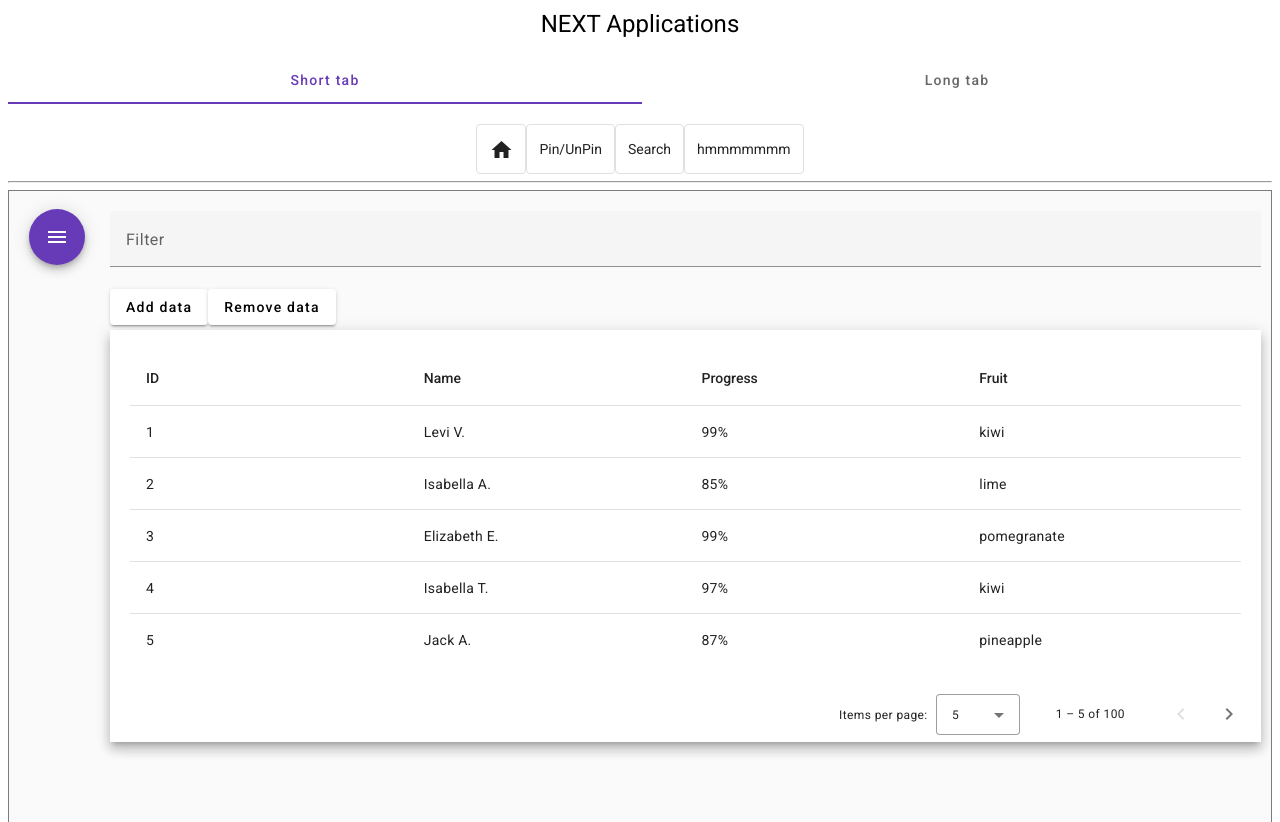
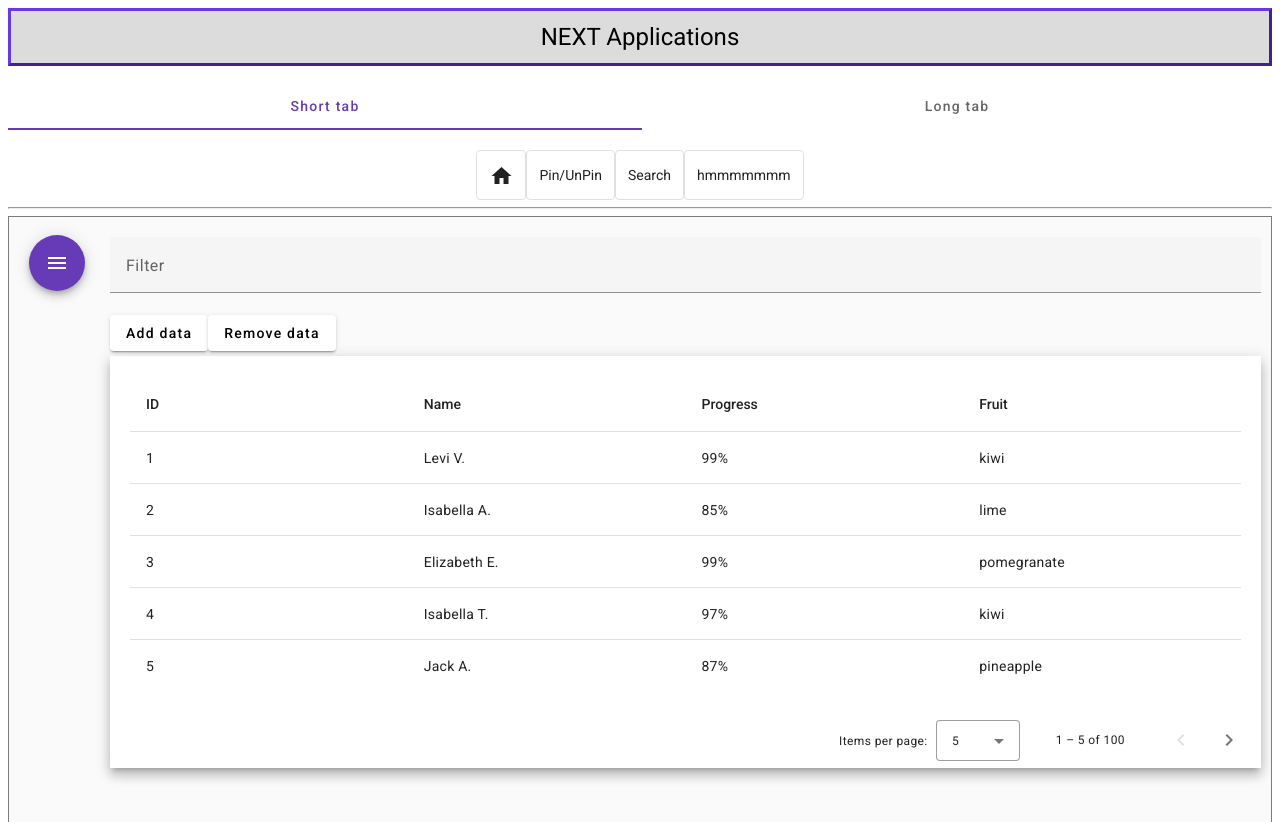
Before and after one commit to NineTailSecurity/Health-X, an Angular app: page /homePage in a window 1280 px wide. Shown: the top 822 px of the page. Built offline with nearby package versions, Linux system fonts and the light colour scheme.

Commit message:
adjusted color and header

```diff
--- a/src/app/app.component.scss
+++ b/src/app/app.component.scss
@@ -1,3 +1,8 @@
 .home_header {
+    padding-top: 10px;
+    padding-bottom: 10px;
     text-align: center;
+    background-color: gainsboro;
+    border-style: outset;
+    border-color: rgb(106, 55, 226);
 }
```
